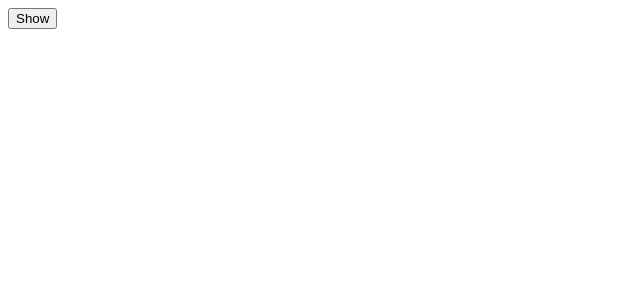
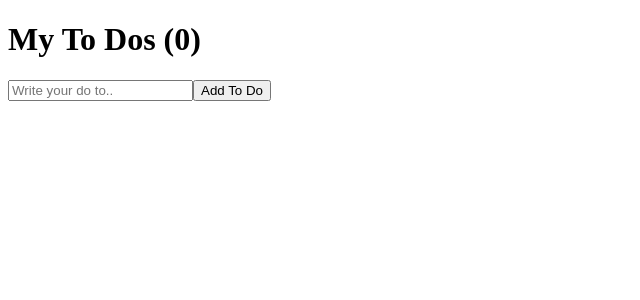
Before and after one commit to jy022222/REACT-PRACTICE, a React (Create React App) app: page / in a window 1280 px wide. Shown: the top 300 px of the page, without its empty margins (0-640 px from the left). Built offline with nearby package versions, Linux system fonts and the light colour scheme.

Commit message:
To do list (1)

```diff
--- a/src/App.js
+++ b/src/App.js
@@ -1,26 +1,37 @@
-import { func } from "prop-types";
-import { useState, useEffect, use } from "react";
-
-function Hello(){
-  useEffect(() => {
-    console.log("hi :)");
-    return function(){
-      console.log("bye :(")
-    }
-  },[])
-  return <h1>Hello</h1>;
-}
+import { useState } from "react";
 
 function App() {
-  const [showing, setShowing] = useState(false);
-  const onClick = () => setShowing(prev => !prev);
+  const [toDo, setToDo] = useState("");
+  const [toDos, setToDos] = useState([]);
+  const onChange = (event) => setToDo(event.target.value);
+  const onSubmit = (event) => {
+    event.preventDefault();
+    if(toDo === "") {
+      return;
+    }
+    setToDo("");
+    //input value를 비워줌
+
+    setToDos(currentArray => [toDo, ...currentArray]);
+    console.log(toDos)
+    //첨 세팅해준 setToDos는 빈 배열이었으므로 처음 currentArray는 [] 빈 배열!
+    //그 다음 사용자가 input에 무언가를 적으면 currentArray엔 그 적어준게 들어갈 것이다
+
+  }
 
   return (
     <div>
-      {showing ? <Hello /> : null}
-      <button onClick={onClick}>{showing ? "Hide" : "Show"}</button>
+      <h1>My To Dos ({toDos.length})</h1>
+      <form onSubmit={onSubmit}>
+        <input
+          onChange={onChange}
+          value={toDo}
+          text="Text"
+          placeholder="Write your do to.." />
+          <button>Add To Do</button>
+      </form>
     </div>
-  );
+  )
 }
 
 export default App;
```
Also changed, not shown: 1 other file (tests, documents, lock files or other folders).
